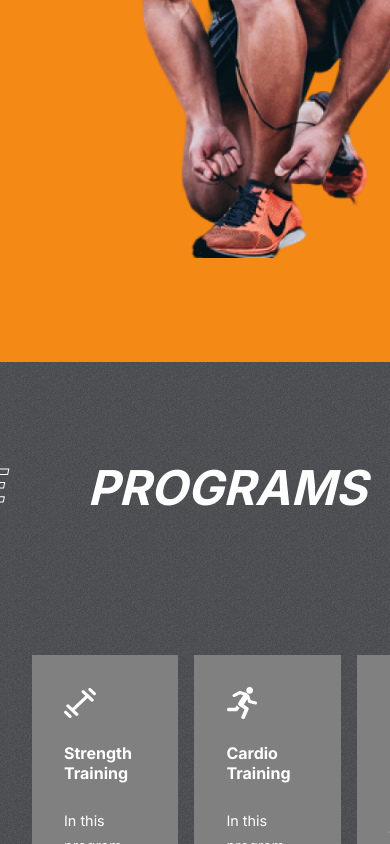
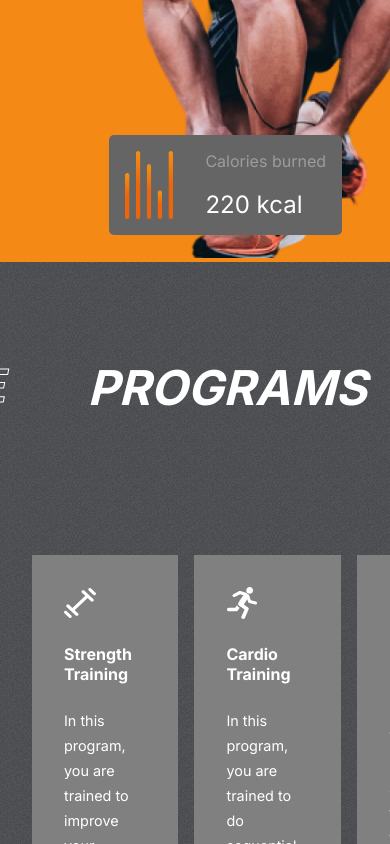
Before and after one commit to Jimish18/TheFitClub, a React (Create React App) app: page / in a window 390 px wide. Shown: the part 1260-2104 px from the top of the page. Built offline with nearby package versions, Linux system fonts and the light colour scheme.

Commit message:
done with media queries of "Hero Section" for tablets

```diff
--- a/src/components/Hero/Hero.css
+++ b/src/components/Hero/Hero.css
@@ -234,6 +234,7 @@
 
     .calories
     {
-        position: relative;
+        top: 25rem;
+        right: 5rem;
     }
 }
--- a/src/components/Hero/Hero.jsx
+++ b/src/components/Hero/Hero.jsx
@@ -11,6 +11,9 @@ import { motion } from 'framer-motion';
 const Hero = () => {
 
   const transition = {type : 'spring' , duration : 2}
+
+  let tablet = (window.innerWidth > 1440 ) ? false : true;
+
 
   return (
     <div className="hero">
@@ -95,8 +98,8 @@ const Hero = () => {
 
         {/* Calories */}
         <motion.div
-        initial = {{right : '38rem'}}
-        whileInView = {{right : '28rem'}}
+        initial = {(tablet === true) ? {right : '-10rem'} : {right : '38rem'}}
+        whileInView = {(tablet === true) ? {right : '3rem'} : {right : '28rem'}}
         transition = {transition}
         className="calories">
           <img src={Calories} alt="Calories Graph" />
```
